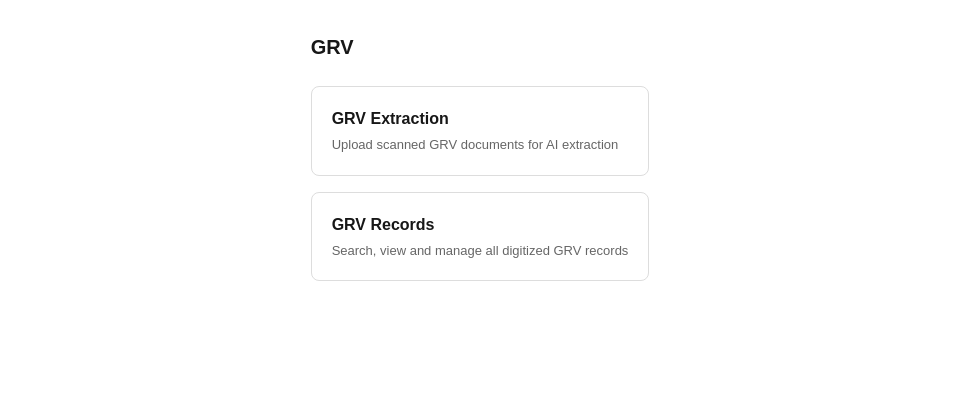
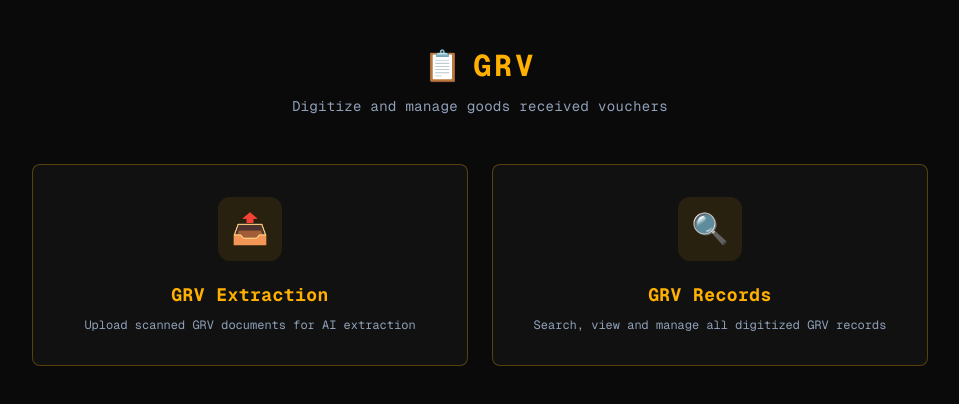
Before and after one commit to hussaintayyab656-ux/warehouse-companion, a Next.js app: page /grv in a window 1280 px wide. Shown: the top 404 px of the page, without its empty margins (160-1119 px from the left). Built offline with nearby package versions, Linux system fonts and the light colour scheme.

Commit message:
Style GRV landing page to match app theme

```diff
--- a/app/grv/page.tsx
+++ b/app/grv/page.tsx
@@ -4,43 +4,49 @@ import Link from "next/link";
 
 export default function GrvLandingPage() {
   return (
-    <div style={{ maxWidth: 900, margin: "0 auto", padding: "2rem 1rem" }}>
-      <h1 style={{ fontSize: 20, fontWeight: 600, marginBottom: 24 }}>GRV</h1>
+    <div className="min-h-screen bg-[#0a0a0a] px-6 py-12">
+      <div className="mx-auto max-w-4xl text-center">
+        <div className="flex items-center justify-center gap-3">
+          <span className="text-3xl">📋</span>
+          <h1 className="font-mono text-3xl font-bold tracking-[0.1em] text-[#ffb000]">
+            GRV
+          </h1>
+        </div>
+        <p className="mt-3 font-mono text-sm tracking-wide text-slate-400">
+          Digitize and manage goods received vouchers
+        </p>
 
-      <div style={{ display: "grid", gap: 16 }}>
+        <div className="mt-12 grid grid-cols-1 gap-6 sm:grid-cols-2">
           <Link
             href="/grv/upload"
-          style={{
-            display: "block",
-            padding: "20px",
-            border: "1px solid #ddd",
-            borderRadius: 8,
-            textDecoration: "none",
-            color: "inherit",
-          }}
+            className="group rounded-lg border border-[#ffb000]/30 bg-[#111] p-8 transition hover:border-[#ffb000] hover:bg-[#ffb000]/[0.05]"
           >
-          <div style={{ fontWeight: 600, fontSize: 16 }}>GRV Extraction</div>
-          <div style={{ fontSize: 13, color: "#666", marginTop: 4 }}>
+            <div className="mx-auto flex h-16 w-16 items-center justify-center rounded-xl bg-[#ffb000]/10 text-3xl">
+              📤
+            </div>
+            <h2 className="mt-5 font-mono text-lg font-bold tracking-wide text-[#ffb000]">
+              GRV Extraction
+            </h2>
+            <p className="mt-2 font-mono text-xs text-slate-400">
               Upload scanned GRV documents for AI extraction
-          </div>
+            </p>
           </Link>
 
           <Link
             href="/grv/records"
-          style={{
-            display: "block",
-            padding: "20px",
-            border: "1px solid #ddd",
-            borderRadius: 8,
-            textDecoration: "none",
-            color: "inherit",
-          }}
+            className="group rounded-lg border border-[#ffb000]/30 bg-[#111] p-8 transition hover:border-[#ffb000] hover:bg-[#ffb000]/[0.05]"
           >
-          <div style={{ fontWeight: 600, fontSize: 16 }}>GRV Records</div>
-          <div style={{ fontSize: 13, color: "#666", marginTop: 4 }}>
+            <div className="mx-auto flex h-16 w-16 items-center justify-center rounded-xl bg-[#ffb000]/10 text-3xl">
+              🔍
+            </div>
+            <h2 className="mt-5 font-mono text-lg font-bold tracking-wide text-[#ffb000]">
+              GRV Records
+            </h2>
+            <p className="mt-2 font-mono text-xs text-slate-400">
               Search, view and manage all digitized GRV records
+            </p>
+          </Link>
         </div>
-        </Link>
       </div>
     </div>
   );
```
Lines whose indentation alone changed are shown as unchanged.
